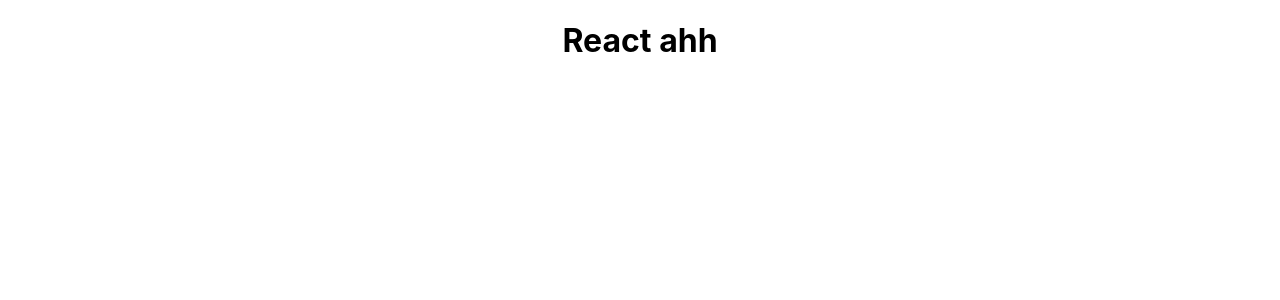
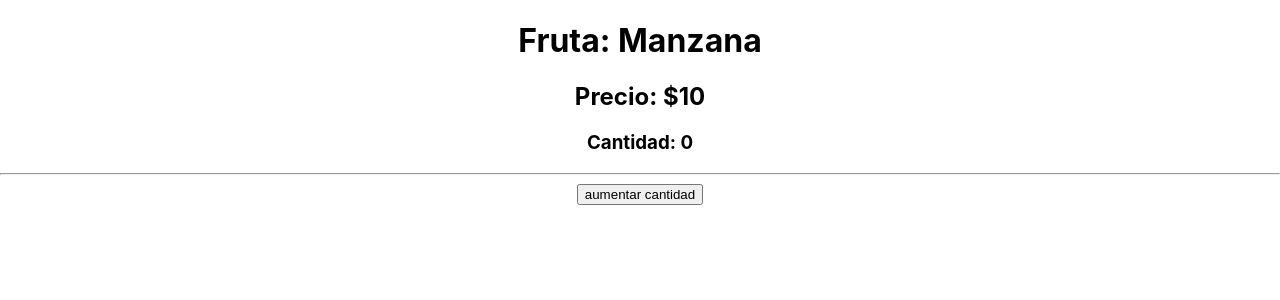
Before and after one commit to adrian1426/UniversidadReactJS, a React (Create React App) app: page / in a window 1280 px wide. Shown: the top 300 px of the page. Built offline with nearby package versions, Linux system fonts and the light colour scheme.

Commit message:
forceUpdate alternartiva para actualizar state

```diff
--- a/src/App.js
+++ b/src/App.js
@@ -1,10 +1,15 @@
 import React from 'react';
+import Fruta from './components/ClassFrutas';
 import './App.css';
+
 
 function App() {
   return (
     <div className="App">
-      <h1>React ahh</h1>
+      <Fruta
+        nombre='Manzana'
+        precio={10}
+      />
     </div>
   );
 }
--- /dev/null
+++ b/src/components/ClassFrutas.js
@@ -0,0 +1,38 @@
+import React, { Component } from 'react';
+
+class Fruta extends Component {
+
+  constructor() {
+    super();
+    this.state = {
+      cantidad: 0
+    };
+  };
+
+  handleAumentarCantidad = () => {
+    this.state.cantidad = this.state.cantidad + 1;
+    this.forceUpdate();
+  };
+
+  render() {
+    const { nombre, precio } = this.props;
+    const { cantidad } = this.state;
+
+    return (
+      <div>
+        <h1>Fruta: {nombre}</h1>
+        <h2>Precio: ${precio}</h2>
+        <h3>Cantidad: {cantidad}</h3>
+        <hr />
+        <button
+          onClick={this.handleAumentarCantidad}
+        >
+          aumentar cantidad
+        </button>
+      </div>
+    );
+  };
+
+};
+
+export default Fruta;
```
